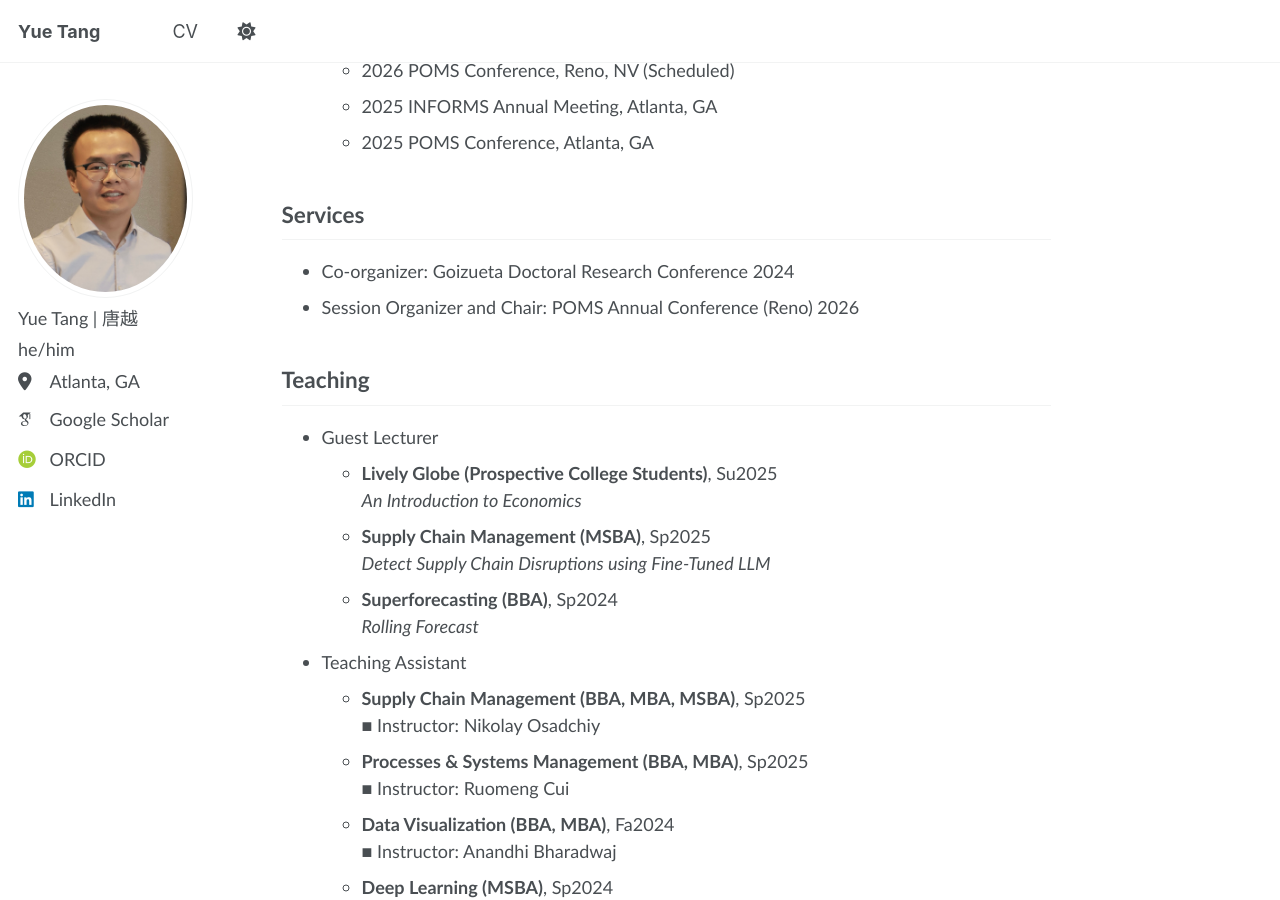
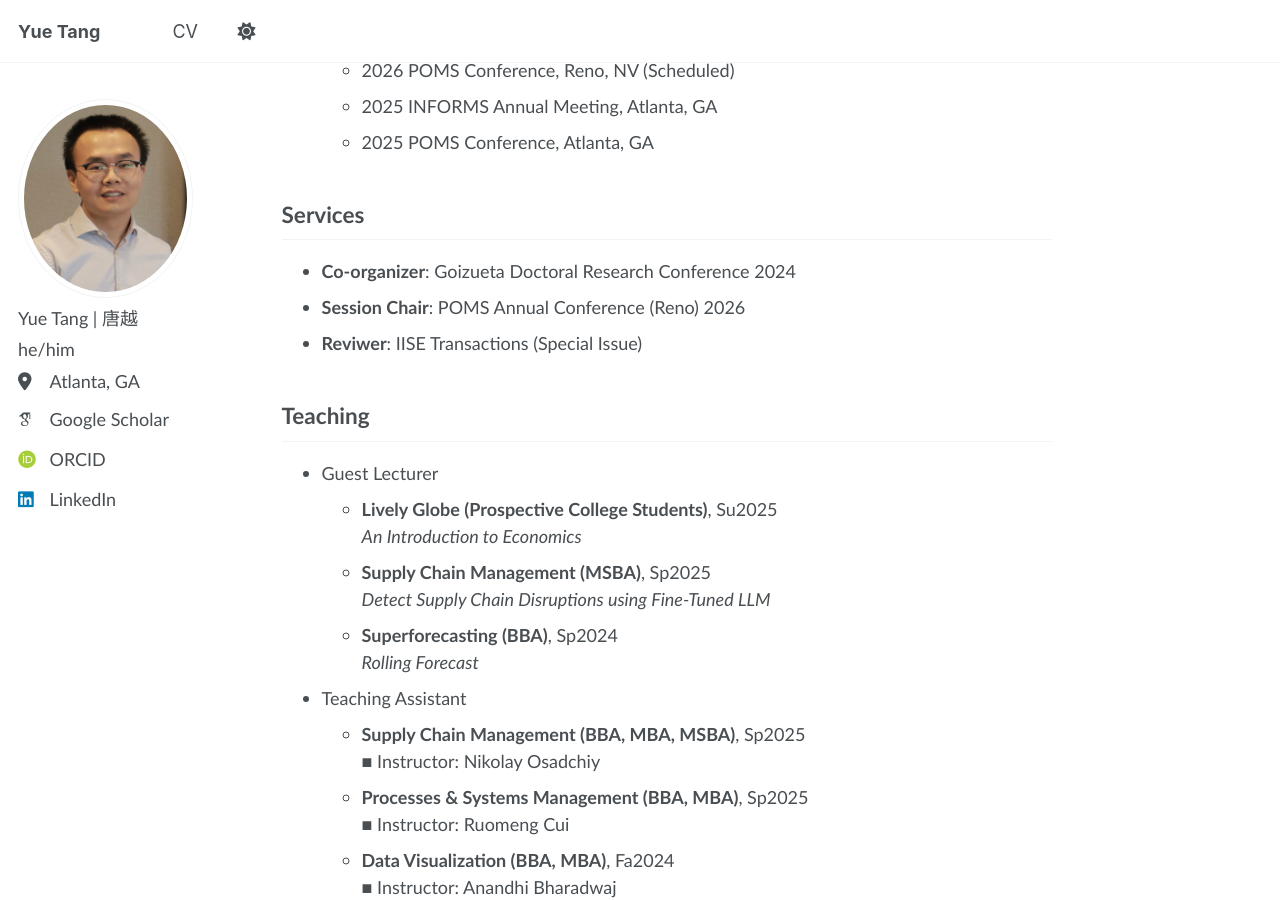
Before and after one commit to YueTang-YT/YueTang-YT.github.io, a Jekyll site: the page built from _pages/about.md, in a window 1280 px wide and 900 px high, scrolled down 1169 px. Built offline with Jekyll 4.4.1, drawn with Linux system fonts in a browser that asks for light colours; some web fonts are replaced.

Commit message:
Update about.md

```diff
--- a/_pages/about.md
+++ b/_pages/about.md
@@ -69,8 +69,9 @@ My research lies at the intersection of operations management and empirical meth
 </ul>
 
 ## Services
-- Co-organizer: Goizueta Doctoral Research Conference 2024
-- Session Organizer and Chair: POMS Annual Conference (Reno) 2026
+- **Co-organizer**: Goizueta Doctoral Research Conference 2024
+- **Session Chair**: POMS Annual Conference (Reno) 2026
+- **Reviwer**: IISE Transactions (Special Issue)
 
 ## Teaching
 <ul>
```
